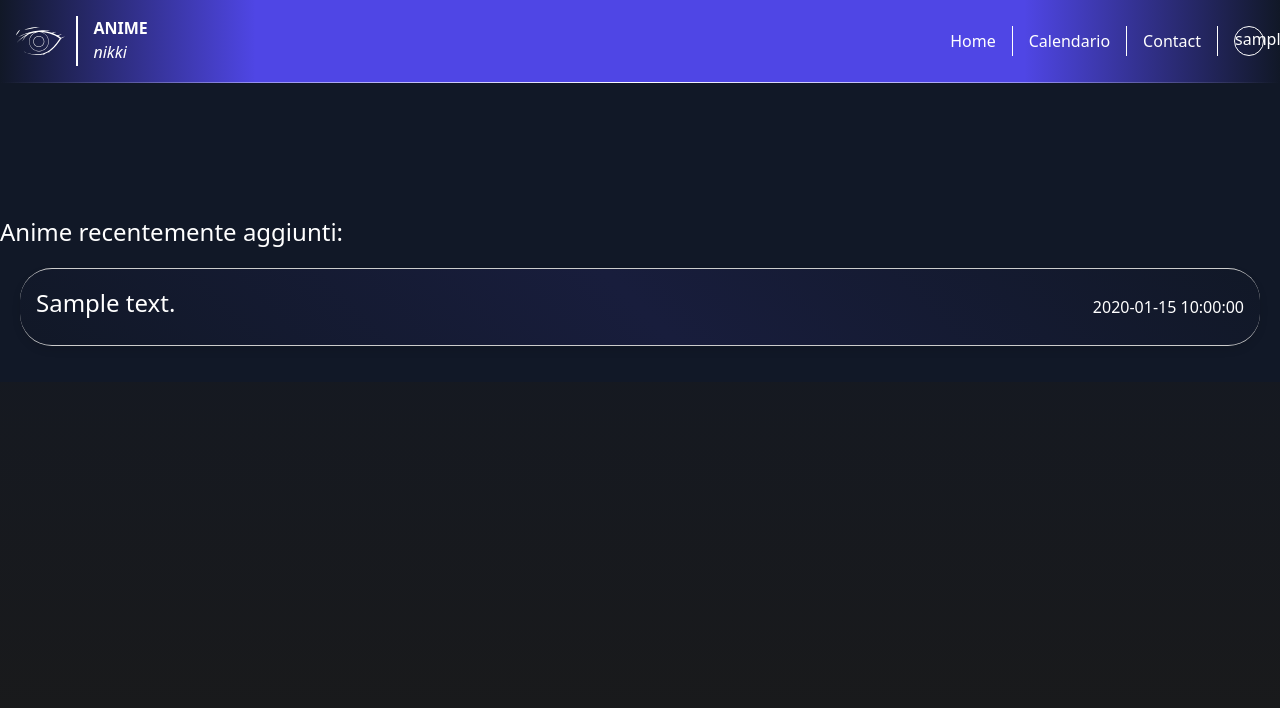
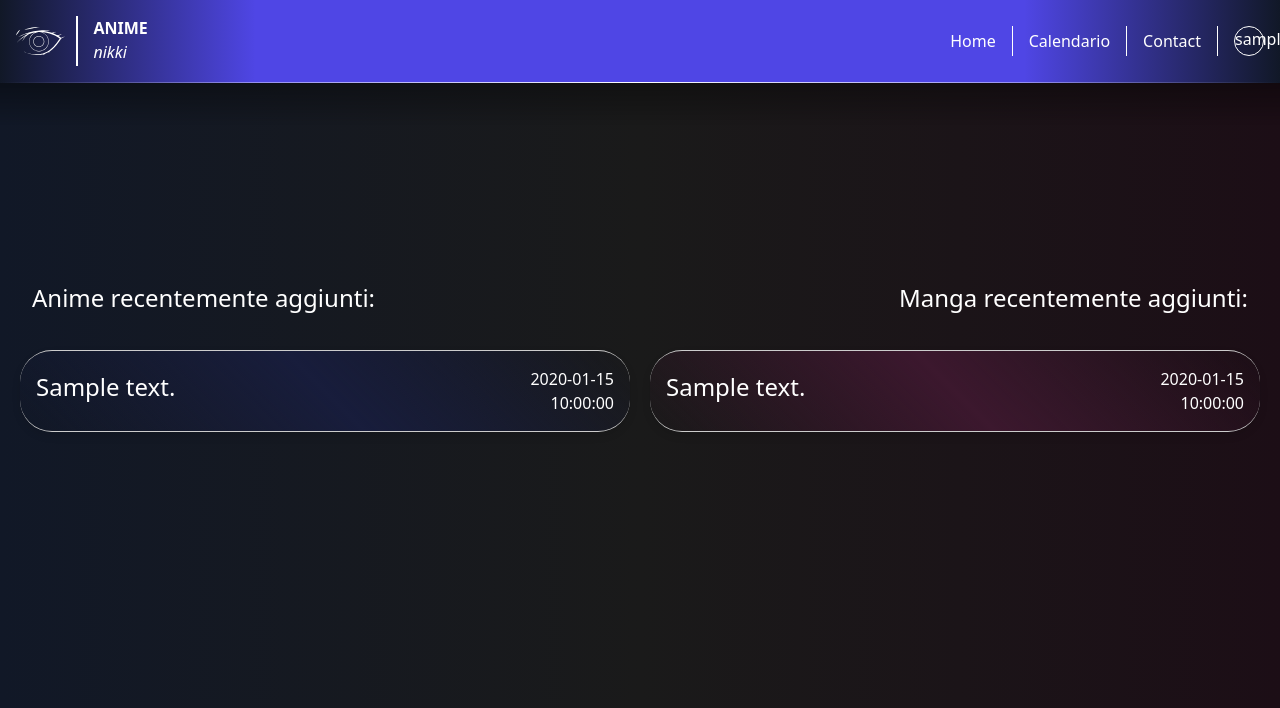
Before and after one commit to DiegoGrazioli/Anime-Nikki, a Flask app: template templates/home.html in a window 1280 px wide. Shown: the top 708 px of the page. Run offline with Flask 3, Linux system fonts and the light colour scheme; the template is opened without the code that fills it: most values are stand-ins (such as "Sample title", 1, 10 or a date in 2020); some libraries are stand-ins or nearby versions.

Commit message:
Add manga part

```diff
--- a/app.py
+++ b/app.py
@@ -171,6 +171,7 @@ def home():
         for item in data_dict['report']['item']:
             # Aggiungo un campo 'image_url' a ciascun dizionario
             item['anime']['@href'] = item['anime']['@href'][27:]
+            item['date_added'] = item['date_added'][0:10]
             # item['anime']['@href'] = 'https://www.animenewsnetwork.com/encyclopedia/api.xml?title' + item['anime']['@href']
             # single_response = requests.get(item['anime']['@href'])
             # single_xml_data = single_response.text
@@ -178,7 +179,21 @@ def home():
             # if 'anime' in single_data_dict['ann']:
             #     item['additional_data'] = single_data_dict['ann']['anime']
 
-        return render_template('home.html', username=session['username'], data=data_dict)
+        url = "https://www.animenewsnetwork.com/encyclopedia/reports.xml?id=149&nlist=140&nskip=0"
+        response = requests.get(url)
+        xml_data = response.text
+
+        # Converto l'XML in un dizionario Python
+        data_dict2 = xmltodict.parse(xml_data)
+
+        for item in data_dict2['report']['item']:
+            # Aggiungo un campo 'image_url' a ciascun dizionario
+            item['manga']['@href'] = item['manga']['@href'][27:]
+            item['date_added'] = item['date_added'][0:10]
+
+        # https://www.animenewsnetwork.com/encyclopedia/reports.xml?id=149&nlist=140&nskip=0
+
+        return render_template('home.html', username=session['username'], data=data_dict, data2=data_dict2)
     else:
         return redirect('/login')
 
@@ -188,5 +203,65 @@ def logout():
     session.pop('username', None)
     return redirect('/login')
 
+
+@app.get('/content/<int:id>')
+def get_item_by_id(id):
+
+    url = "https://cdn.animenewsnetwork.com/encyclopedia/api.xml?title=" + str(id)
+
+    response = requests.get(url)
+    xml_data = response.text
+    data = xmltodict.parse(xml_data)
+
+    # 0 se è un manga, 1 se è un anime
+    aorm = -1
+
+    if 'anime' in data['ann']:
+        aorm = 1
+    elif 'manga' in data['ann']:
+        aorm = 0
+    else:
+        variables = {
+            'searchParam': id,
+        }
+
+        query = '''
+            query ($id: Int) { # Define which variables will be used in the query (id)
+            Media (id: $id, type: ANIME) { # Insert our variables into the query arguments (id) (type: ANIME is hard-coded in the query)
+                id
+                title {
+                romaji
+                english
+                native
+                }
+            }
+            }
+        ''';
+
+        url = 'https://graphql.anilist.co'
+        response = requests.post(url, json={'query': query, 'variables': variables})
+        data = response.json()
+
+    return render_template('item_details.html', aorm=aorm, data=data, username=session.get('username', None))
+
+@app.get('/content/search/<string:name>')
+def get_item_by_name(name):
+    url = "https://cdn.animenewsnetwork.com/encyclopedia/api.xml?title=~" + str(name)
+
+    response = requests.get(url)
+    xml_data = response.text
+    data = xmltodict.parse(xml_data)
+
+    # false se è un manga, true se è un anime
+    aorm = -1
+
+    if 'anime' in data['ann']:
+        aorm = True
+    else:
+        aorm = False
+
+    return render_template('item_details.html', aorm=aorm, data=data, username=session.get('username', None))
+
+
 if __name__ == '__main__':
     app.run(debug=True)
--- a/static/css/home.css
+++ b/static/css/home.css
@@ -1,7 +1,7 @@
 @import url('https://fonts.googleapis.com/css2?family=Montserrat:ital,wght@0,100..900;1,100..900&display=swap');
 
 body {
-    background: linear-gradient(#111827, #1a1a1a) no-repeat;
+    background: linear-gradient(90deg, #111827, #1a1a1a, #1c0e16) no-repeat;
     background-attachment: fixed;
     background-size: cover;
     color: #ffffff;
@@ -80,10 +80,23 @@ svg {
     }
 }
 
+@keyframes fadeIn-translate2 {
+    from {
+        opacity: 0;
+        transform: translateX(100%);
+    }
+
+    to {
+        opacity: 1;
+    }
+}
+
 nav {
     background: linear-gradient(90deg, #111827, transparent, transparent, transparent, transparent, #111827) no-repeat;
     width: 100%;
     position: fixed;
+    box-shadow: #111827;
+    z-index: 20;
 }
 
 .separator {
@@ -149,23 +162,38 @@ nav {
     align-items: center;
 }
 
-.card:hover {
+.card2 {
+    border: 1px solid #ccc;
+    background: linear-gradient(45deg, transparent, #3c182e, transparent);
+    border-radius: 32px;
+    border-left: 0px;
+    border-right: 0px;
+    padding: 16px;
+    margin-bottom: 16px;
+    box-shadow: 0 4px 8px rgba(0, 0, 0, 0.1);
+    transition: box-shadow 0.3s ease;
+    display: flex;
+    justify-content: left;
+    align-items: center;
+}
+
+.card:hover, .card:hover {
     box-shadow: 0 8px 16px rgba(0, 0, 0, 0.2);
 }
 
-.card img {
+.card img, .card2 img {
     max-width: 100%;
     border-radius: 4px;
     margin-bottom: 12px;
     padding-right: 20px;
 }
 
-.card h3 {
+.card h3, .card2 h3 {
     font-size: 1.5rem;
     margin-bottom: 8px;
 }
 
-.card p {
+.card p, .card2 p {
     font-size: 1rem;
     color: #666;
 }
@@ -178,7 +206,6 @@ nav {
 
 .body-container {
     display: flex;
-    flex-direction: column;
     gap: 20px;
     padding: 20px;
 }
@@ -189,3 +216,75 @@ nav {
     flex-direction: column;
     gap: 20px;
 }
+
+.anime-container {
+    display: flex;
+    flex-direction: column;
+    width: 50%;
+    left: 0px;
+}
+
+.anime-fullcontainer {
+    display: flex;
+    flex-direction: column;
+    width: 100%;
+    left: 0px;
+}
+
+.manga-container {
+    display: flex;
+    flex-direction: column;
+    width: 50%;
+    right: 0px;
+}
+
+.date {
+    width: 20%;
+    text-align: right;
+}
+
+.name {
+    width: 80%;
+}
+
+.nav-shadow {
+    z-index: 15;
+    position: fixed;
+    width: 100%;
+    height: 250px;
+    background: linear-gradient(#000000, transparent, transparent);
+}
+
+.home-spacing {
+    z-index: 0;
+    position: relative;
+    width: 100%;
+    height: 250px;
+    background: transparent;
+}
+
+.intro-container {
+    display: flex;
+    justify-content: space-between;
+}
+
+.intro-manga {
+    text-align: right;
+    padding: 32px;
+    padding-bottom: 16px;
+    animation: fadeIn-translate2 1.5s;
+}
+
+.intro-anime {
+    padding: 32px;
+    padding-bottom: 16px;
+    animation: fadeIn-translate 1.5s;
+}
+
+.card.animated {
+    animation: fadeIn-translate 1s;
+}
+
+.card2.animated {
+    animation: fadeIn-translate2 1s;
+}
--- a/templates/calendar.html
+++ b/templates/calendar.html
@@ -49,13 +49,13 @@
 
             <!-- <h1>{{data}}</h1> -->
 
-            <div class="anime-container">
+            <div class="anime-fullcontainer">
                 {% for dato in data %}
                     <div class="card">
                         <img src="{{ dato.image_url }}" alt="{{ dato.title }}">
                         <div class="content">
                             <div class="title-date">
-                            <h3>{{ dato.title }}</h3>
+                                <h3><a href="/content/search/{{dato.title}}">{{ dato.title }}</a></h3>
                                 <h2>{{ dato.airing_day }}, {{dato.episode}}</h2>
                             </div>
                             <p class="description">{{ dato.description }}</p>
--- a/templates/home.html
+++ b/templates/home.html
@@ -42,29 +42,42 @@
         </div>
         <div class="separator"></div>
     </nav>
-    <main class="bg-gray-900">
-        <br/><br/><br/><br/><br/><br/><br/><br/><br/>
-        <h1 class="text-2xl padding-left-32px">Anime recentemente aggiunti:</h1>
+    <div class="nav-shadow"></div>
+    <main>
+        <div class="home-spacing"></div>
+        <div class="intro-container">
+            <h1 class="intro-anime text-2xl padding-left-32px">Anime recentemente aggiunti:</h1>
+            <h1 class="intro-manga text-2xl padding-right-32px">Manga recentemente aggiunti:</h1>
+        </div>
+
         <div class="body-container">
 
-            <!-- <h1>{{data}}</h1> -->
+            <!-- <h1>{{data2}}</h1> -->
 
             <div class="anime-container">
                 {% for item in data.report.item %}
                 <div class="card">
                     <div class="content">
                         <div class="title-date">
-                            <h3><a href="/id={{item.anime['@href']}}">{{ item.anime['#text'] }}</a></h3>
-                            <h2>{{ item.date_added }}</h2>
+                            <h3><a href="/content/{{item.anime['@href']}}">{{ item.anime['#text'] }}</a></h3>
+                            <h2 class="date">{{ item.date_added }}</h2>
                         </div>
-                        <!-- Aggiungi l'episodio qui, se presente -->
-                        {% if 'episode' in item %}
-                        <p>Episodio: {{ item.episode }}</p>
-                        {% endif %}
                     </div>
                 </div>
                 {% endfor %}
             </div>
+            <div class="manga-container">
+                {% for item in data2.report.item %}
+                    <div class="card2">
+                        <div class="content">
+                            <div class="title-date">
+                                <h3 class="name"><a href="/content/{{item.manga['@href']}}">{{ item.manga['#text'] }}</a></h3>
+                                <h2 class="date">{{ item.date_added }}</h2>
+                            </div>
+                        </div>
+                    </div>
+                {% endfor %}
+        </div>
         </div>
     </main>
     <script>
@@ -87,7 +100,29 @@
             descriptions[i].innerHTML = descriptions[i].innerHTML.replace(/(<|&lt;)br\s*\/*(>|&gt;)/g,' ');
         }
 
+        document.addEventListener("DOMContentLoaded", function() {
+            const cards = document.querySelectorAll(".card");
+            let delay = 0;
 
+            cards.forEach(function(card) {
+                setTimeout(function() {
+                    card.classList.add("animated");
+                }, delay);
+                delay += 100; // Puoi regolare la velocità dell'animazione modificando questo valore
+            });
+        });
+
+        document.addEventListener("DOMContentLoaded", function() {
+            const cards = document.querySelectorAll(".card2");
+            let delay = 0;
+
+            cards.forEach(function(card) {
+                setTimeout(function() {
+                    card.classList.add("animated");
+                }, delay);
+                delay += 100; // Puoi regolare la velocità dell'animazione modificando questo valore
+            });
+        });
     </script>
 </body>
 </html>
```
Also changed, not shown: templates/item_details.html (added, +42 -0 lines), 1 other file. Lines whose indentation alone changed are shown as unchanged.
